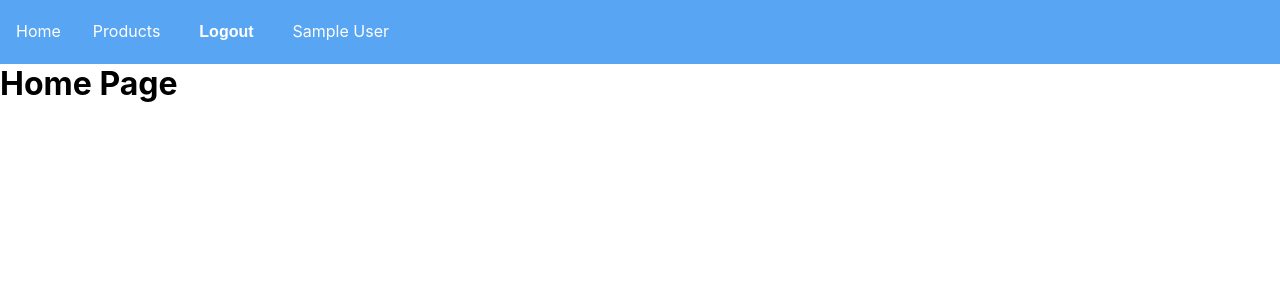
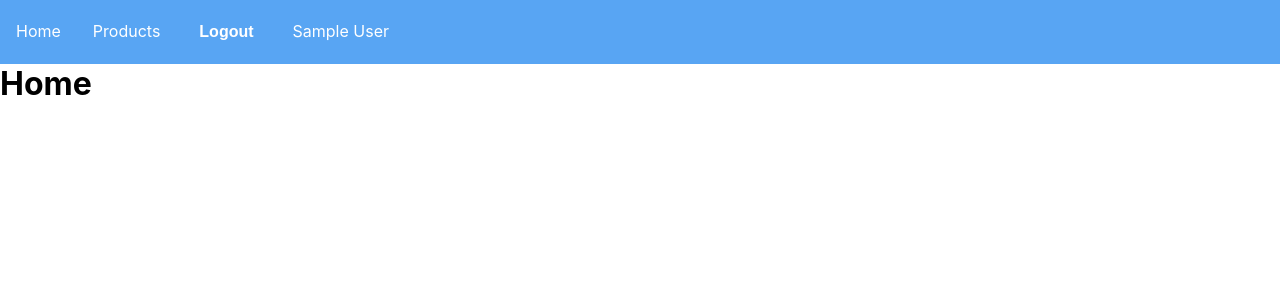
Before and after one commit to Siva-Nandu-S/Product-Based-FrontEnd, a React (Create React App) app: page / in a window 1280 px wide. Shown: the top 300 px of the page. Built offline with nearby package versions, Linux system fonts and the light colour scheme; sample sign-in values are in the browser's storage.

Commit message:
Error correction

```diff
--- a/src/App.js
+++ b/src/App.js
@@ -20,7 +20,7 @@ function App() {
         <Nav />
         <Routes>
           <Route element={<PrivateComponent />}>
-            <Route path="/" element={<h1>Home Page</h1>} />
+            <Route path="/" element={<h1>Home</h1>} />
             <Route path="/products" element={<Products />} />
             <Route path="/products/product/:id" element={<Product />} />
             <Route path="/users/user/:id" element={<User />} />
```
